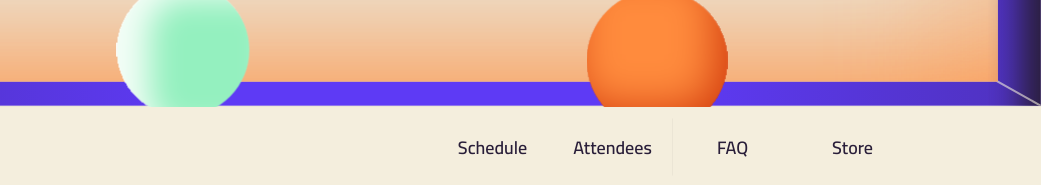
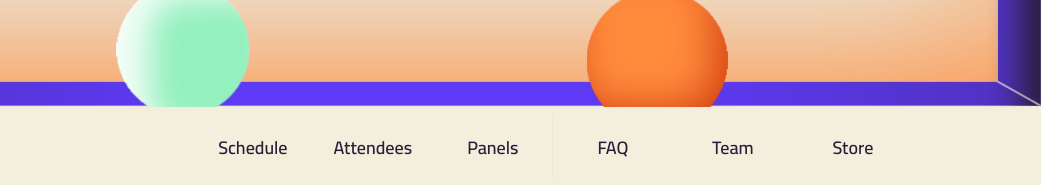
Before and after one commit to ndrewgood/scad-comotion-2022, a Gatsby site: page / in a window 1280 px wide. Shown: the part 613-798 px from the top of the page, 239-1280 px from the left. Built offline with nearby package versions, Linux system fonts and the light colour scheme; Gatsby itself is replaced by a stand-in of ours; a web font is replaced by a local one.

Commit message:
nav updated

```diff
--- a/src/components/mobileNav.js
+++ b/src/components/mobileNav.js
@@ -27,11 +27,11 @@ const transitionStyles = {
     },
   exiting:  {
     //   opacity: 0,
-      transform: "translateY(-480px)"
+      transform: "translateY(-560px)"
     },
   exited:  {
     //   opacity: 0,
-      transform: "translateY(-480px)"
+      transform: "translateY(-560px)"
     },
 };
 
@@ -59,9 +59,10 @@ const MobileNav = ({context}) => {
                     <ul className="navItems" style={{ ...defaultStyle, ...transitionStyles[state]}}>
                         <Link to="/#schedule"><li className='first'>Schedule</li></Link>
                         <Link to="/attendees"><li className='second'>Attendees</li></Link>
-                        {/* <Link to="/panels"><li className='third'>Panels</li></Link> */}
-                        <Link to="/faq"><li className='third'>FAQ</li></Link>
-                        <a href="https://society6.com/momelove"><li className='fourth'>Store</li></a>
+                        <Link to="/panels"><li className='third'>Panels</li></Link>
+                        <Link to="/faq"><li className='fourth'>FAQ</li></Link>
+                        <Link to="/team"><li className='first'>Team</li></Link>
+                        <a href="https://society6.com/momelove"><li className='second'>Store</li></a>
                     </ul>
                 )}
             </Transition>
--- a/src/components/nav.js
+++ b/src/components/nav.js
@@ -62,20 +62,28 @@ const Nav = ({context}) => {
                         <div className="box__face box__face--top">Attendees</div>
                         <div className="box__face box__face--bottom"></div>
                     </Link>
-                    {/* <Link className="box bring-front pattern-3" to="/panels">
+                    <Link className="box bring-front pattern-3" to="/panels">
                         <div className="box__face box__face--front">Panels</div>
                         <div className="box__face box__face--back"></div>
                         <div className="box__face box__face--right"></div>
                         <div className="box__face box__face--left"></div>
                         <div className="box__face box__face--top">Panels</div>
                         <div className="box__face box__face--bottom"></div>
-                    </Link> */}
-                    <Link className="box bring-forward pattern-4" to="/faq">
+                    </Link>
+                    <Link className="box bring-front pattern-1" to="/faq">
                         <div className="box__face box__face--front">FAQ</div>
                         <div className="box__face box__face--back"></div>
                         <div className="box__face box__face--right"></div>
                         <div className="box__face box__face--left"></div>
                         <div className="box__face box__face--top">FAQ</div>
+                        <div className="box__face box__face--bottom"></div>
+                    </Link>
+                    <Link className="box bring-forward pattern-2" to="/team">
+                        <div className="box__face box__face--front">Team</div>
+                        <div className="box__face box__face--back"></div>
+                        <div className="box__face box__face--right"></div>
+                        <div className="box__face box__face--left"></div>
+                        <div className="box__face box__face--top">Team</div>
                         <div className="box__face box__face--bottom"></div>
                     </Link>
                     <a className="box bring-back pattern-3" href="https://society6.com/momelove">
--- a/src/styles/mobileNav.scss
+++ b/src/styles/mobileNav.scss
@@ -27,7 +27,7 @@
         border-radius: 8px;
     }
     display: none;
-    @media only screen and (max-width: 760px) {
+    @media only screen and (max-width: 840px) {
         display: flex;
     }
 
@@ -79,7 +79,7 @@
         }
     }
     display: none;
-    @media only screen and (max-width: 760px) {
+    @media only screen and (max-width: 840px) {
         display: block;
     }
 }
--- a/src/styles/nav.scss
+++ b/src/styles/nav.scss
@@ -5,10 +5,10 @@ nav {
     z-index: 100;
     top: 0px;
 
-    &.sticky {
-        border-bottom: 3px solid #ccc;
-    }
-    @media only screen and (max-width: 760px) {
+    // &.sticky {
+    //     border-bottom: 3px solid #ccc;
+    // }
+    @media only screen and (max-width: 840px) {
         display: none;
     }
 }
@@ -20,6 +20,10 @@ nav {
 
     display: flex;
     justify-content: center;
+
+    @media only screen and (max-width: 1100px) {
+        width: 90vw;
+    }
 }
 
 .homeLink {
@@ -48,7 +52,7 @@ nav {
     background-color: #d6d2c1;
     display: flex;
     flex-direction: row;
-    perspective: 200px;
+    perspective: 300px;
     transition: all 450ms ease-in-out;
 
     a {
@@ -73,31 +77,42 @@ nav {
     }
 
     &.pattern-1 {
-        .box__face--top  {
+        .box__face--top {
             background: url(../assets/images/nav/navbg1.png);
             background-size: cover;
         }
+
+        // .box__face--front  {
+        //     background: linear-gradient(to right, rgba(255, 255, 255, 0.5), rgba(255, 255, 255, 0.5)), url(../assets/images/nav/navbg1.png);
+        //     background-size: cover;
+        //     box-sizing: border-box;
+        // }
     }
 
     &.pattern-2 {
-        .box__face--top  {
+        .box__face--top {
             background: url(../assets/images/nav/navbg2.png);
             background-size: cover;
         }
+
+        // .box__face--front  {
+        //     background: linear-gradient(to right, rgba(255, 255, 255, 0.5), rgba(255, 255, 255, 0.5)), url(../assets/images/nav/navbg2.png);
+        //     background-size: cover;
+        //     box-sizing: border-box;
+        // }
     }
 
     &.pattern-3 {
-        .box__face--top  {
+        .box__face--top {
             background: url(../assets/images/nav/navbg3.png);
             background-size: cover;
         }
-    }
 
-    &.pattern-4 {
-        .box__face--top  {
-            background: url(../assets/images/nav/navbg1.png);
-            background-size: cover;
-        }
+        // .box__face--front  {
+        //     background: linear-gradient(to right, rgba(255, 255, 255, 0.5), rgba(255, 255, 255, 0.5)), url(../assets/images/nav/navbg3.png);
+        //     background-size: cover;
+        //     box-sizing: border-box;
+        // }
     }
 }
 
@@ -181,8 +196,8 @@ nav {
 .box__face--right { transform: rotateY( 90deg) translateZ(60px); }
 .box__face--left  { transform: rotateY(-90deg) translateZ(60px); }
 
-.rightWall { transform: rotateY( 90deg) translateZ(240px); }
-.leftWall  { transform: rotateY(-90deg) translateZ(240px); }
+.rightWall { transform: rotateY( 90deg) translateZ(360px); }
+.leftWall  { transform: rotateY(-90deg) translateZ(360px); }
 
 .box__face--top    { transform: rotateX( 90deg) translateZ(40px); }
 .box__face--bottom { transform: rotateX(-90deg) translateZ(40px); }
```
Also changed, not shown: public/icons/icon-256x256.png, public/icons/icon-48x48.png.
